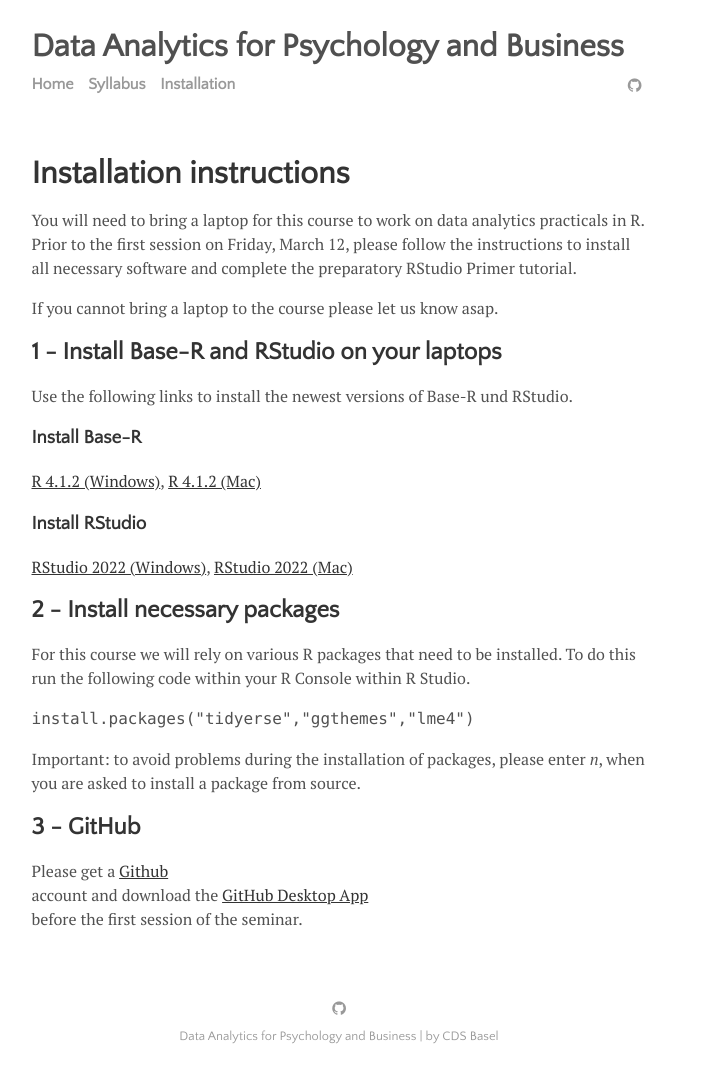
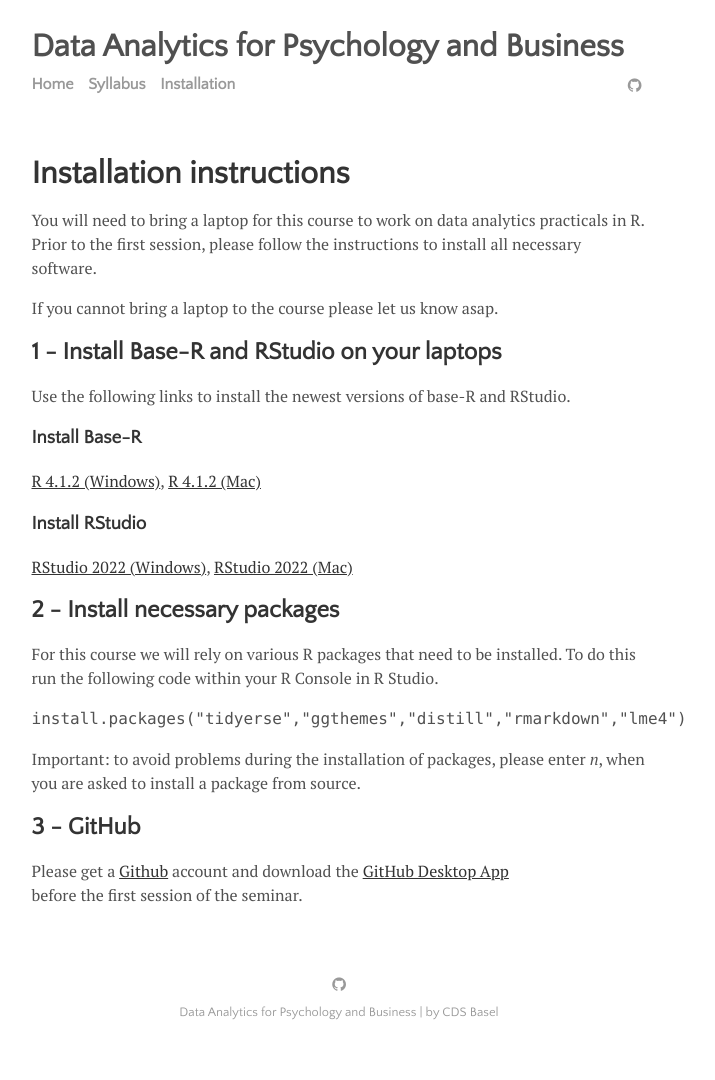
Before and after one commit to cdsbasel/dataanalytics_2023, a Jekyll site: the page built from menu/installation.md, in a window 1280 px wide. Shown: the whole page, without its empty margins (301-1016 px from the left). Built offline with Jekyll 4.4.1, drawn with Linux system fonts in a browser that asks for light colours; after the commit the page ends 1056 px from its top, so only the background shows below that.

Commit message:
correcting typos...

```diff
--- a/menu/installation.md
+++ b/menu/installation.md
@@ -3,13 +3,13 @@
 title: Installation instructions
 ---
 
-You will need to bring a laptop for this course to work on data analytics practicals in R. Prior to the first session on Friday, March 12, please follow the instructions to install all necessary software and complete the preparatory RStudio Primer tutorial.
+You will need to bring a laptop for this course to work on data analytics practicals in R. Prior to the first session, please follow the instructions to install all necessary software.
 
 If you cannot bring a laptop to the course please let us know asap.
 
 ## 1 - Install Base-R and RStudio on your laptops
 
-Use the following links to install the newest versions of Base-R und RStudio.
+Use the following links to install the newest versions of base-R and RStudio.
 
 ### Install Base-R
 <a href="https://cran.r-project.org/bin/windows/base/R-4.1.2-win.exe">R 4.1.2 (Windows)</a>,
@@ -21,14 +21,14 @@
 
 ## 2 - Install necessary packages
 
-For this course we will rely on various R packages that need to be installed. To do this run the following code within your R Console within R Studio.
+For this course we will rely on various R packages that need to be installed. To do this run the following code within your R Console in R Studio.
 
 <font style="font-family: 'Lucida Console', Monaco, monospace;">
-install.packages("tidyerse","ggthemes","lme4")
+install.packages("tidyerse","ggthemes","distill","rmarkdown","lme4")
 </font>
 
 Important: to avoid problems during the installation of packages, please enter *n*, when you are asked to install a package from source.
 
 ## 3 - GitHub
 
-Please get a <a href="https://github.com">Github</a><br> account and download the <a href="https://desktop.github.com">GitHub Desktop App</a><br> before the first session of the seminar.
+Please get a <a href="https://github.com">Github</a> account and download the <a href="https://desktop.github.com">GitHub Desktop App</a><br> before the first session of the seminar.
```
Also changed, not shown: menu/syllabus.md (+1 -1 lines).
